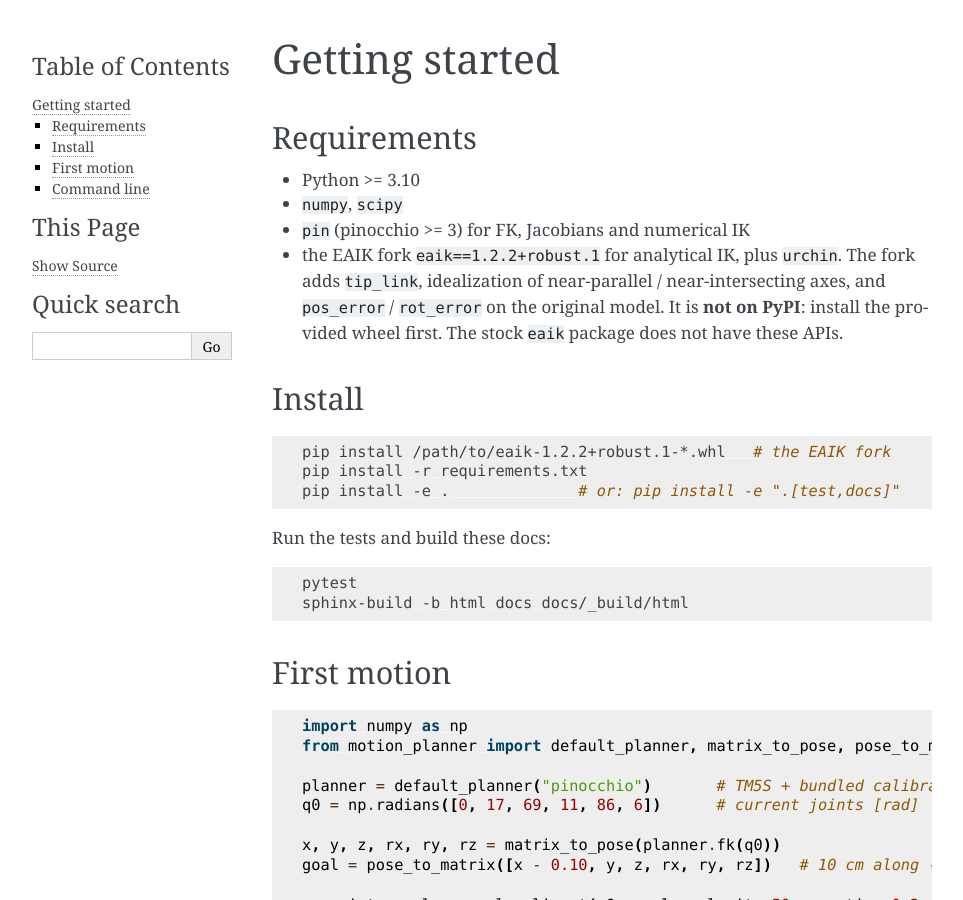
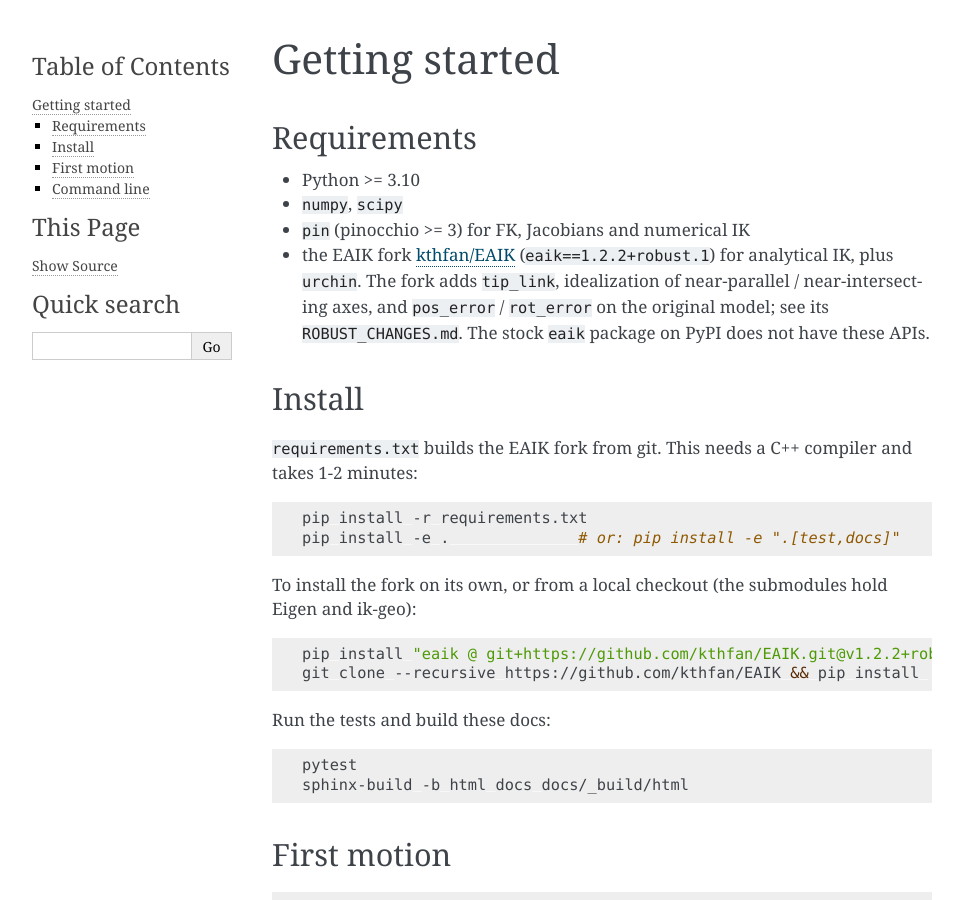
Before and after one commit to kthfan/robot_arm_motion_planner, a Sphinx documentation site: the page built from docs/getting_started.rst, in a window 1280 px wide and 900 px high. Shown: the whole window, without its empty margins (148-1111 px from the left). Built offline with Sphinx 7.4.7, drawn with Linux system fonts in a browser that asks for light colours.

Commit message:
Install the EAIK fork from kthfan/EAIK and add CI
requirements.txt builds eaik 1.2.2+robust.1 from the pinned commit of the
fork; README / getting started describe it. GitHub Actions runs pytest on
Python 3.10 and 3.12 and builds the docs with warnings as errors.

Co-Authored-By: Claude Opus 5.5 <noreply@anthropic.com>
Claude-Session: https://claude.ai/code/session_012d5R3yDGWqGRTGUykHupCX

```diff
--- a/docs/getting_started.rst
+++ b/docs/getting_started.rst
@@ -7,20 +7,31 @@ Requirements
 * Python >= 3.10
 * ``numpy``, ``scipy``
 * ``pin`` (pinocchio >= 3) for FK, Jacobians and numerical IK
-* the EAIK fork ``eaik==1.2.2+robust.1`` for analytical IK, plus ``urchin``.
-  The fork adds ``tip_link``, idealization of near-parallel / near-intersecting
-  axes, and ``pos_error`` / ``rot_error`` on the original model. It is **not on
-  PyPI**: install the provided wheel first. The stock ``eaik`` package does not
-  have these APIs.
+* the EAIK fork `kthfan/EAIK <https://github.com/kthfan/EAIK>`_
+  (``eaik==1.2.2+robust.1``) for analytical IK, plus ``urchin``. The fork
+  adds ``tip_link``, idealization of near-parallel / near-intersecting axes,
+  and ``pos_error`` / ``rot_error`` on the original model; see its
+  ``ROBUST_CHANGES.md``. The stock ``eaik`` package on PyPI does not have
+  these APIs.
 
 Install
 -------
 
+``requirements.txt`` builds the EAIK fork from git. This needs a C++ compiler
+and takes 1-2 minutes:
+
 .. code-block:: bash
 
-   pip install /path/to/eaik-1.2.2+robust.1-*.whl   # the EAIK fork
    pip install -r requirements.txt
    pip install -e .              # or: pip install -e ".[test,docs]"
+
+To install the fork on its own, or from a local checkout (the submodules hold
+Eigen and ik-geo):
+
+.. code-block:: bash
+
+   pip install "eaik @ git+https://github.com/kthfan/EAIK.git@v1.2.2+robust.1"
+   git clone --recursive https://github.com/kthfan/EAIK && pip install ./EAIK
 
 Run the tests and build these docs:
 
--- a/pyproject.toml
+++ b/pyproject.toml
@@ -13,7 +13,8 @@ dependencies = [
     "scipy",
     "pin>=3.0",
     # EAIK fork with the robust changes (tip_link, idealization, pos/rot_error);
-    # not on PyPI, install the provided build. urchin is an EAIK dependency.
+    # not on PyPI: https://github.com/kthfan/EAIK (requirements.txt installs it
+    # from git). urchin is an EAIK dependency.
     "eaik==1.2.2+robust.1",
     "urchin",
 ]
--- a/requirements.txt
+++ b/requirements.txt
@@ -1,8 +1,8 @@
 numpy
 scipy
 pin>=3.0
-# EAIK fork with the robust changes (tip_link, idealization, pos/rot_error);
-# not on PyPI, install the provided build. urchin is an EAIK dependency.
-eaik==1.2.2+robust.1
+# EAIK fork with the robust changes (tip_link, idealization, pos/rot_error), v1.2.2+robust.1;
+# not on PyPI, built from source (needs a C++ compiler, ~1-2 min). urchin is an EAIK dependency.
+eaik @ git+https://github.com/kthfan/EAIK.git@8d143be1c77ea4e812447ad8cefbb9a58ec0a09e
 urchin
 pytest>=7.4.0
```
Also changed, not shown: CHANGELOG.md (+2 -0 lines), README.md (+12 -4 lines), 1 other file.
